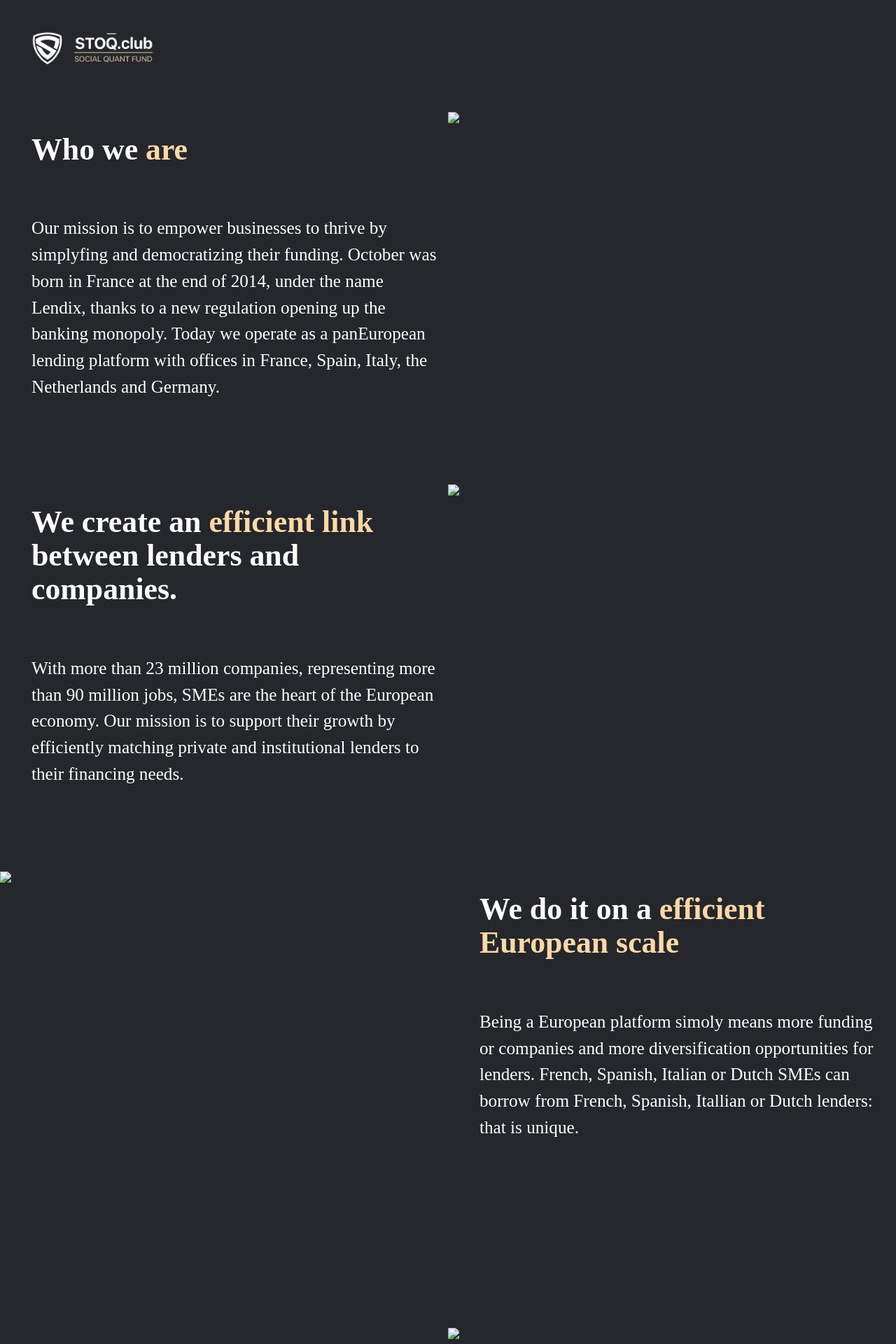
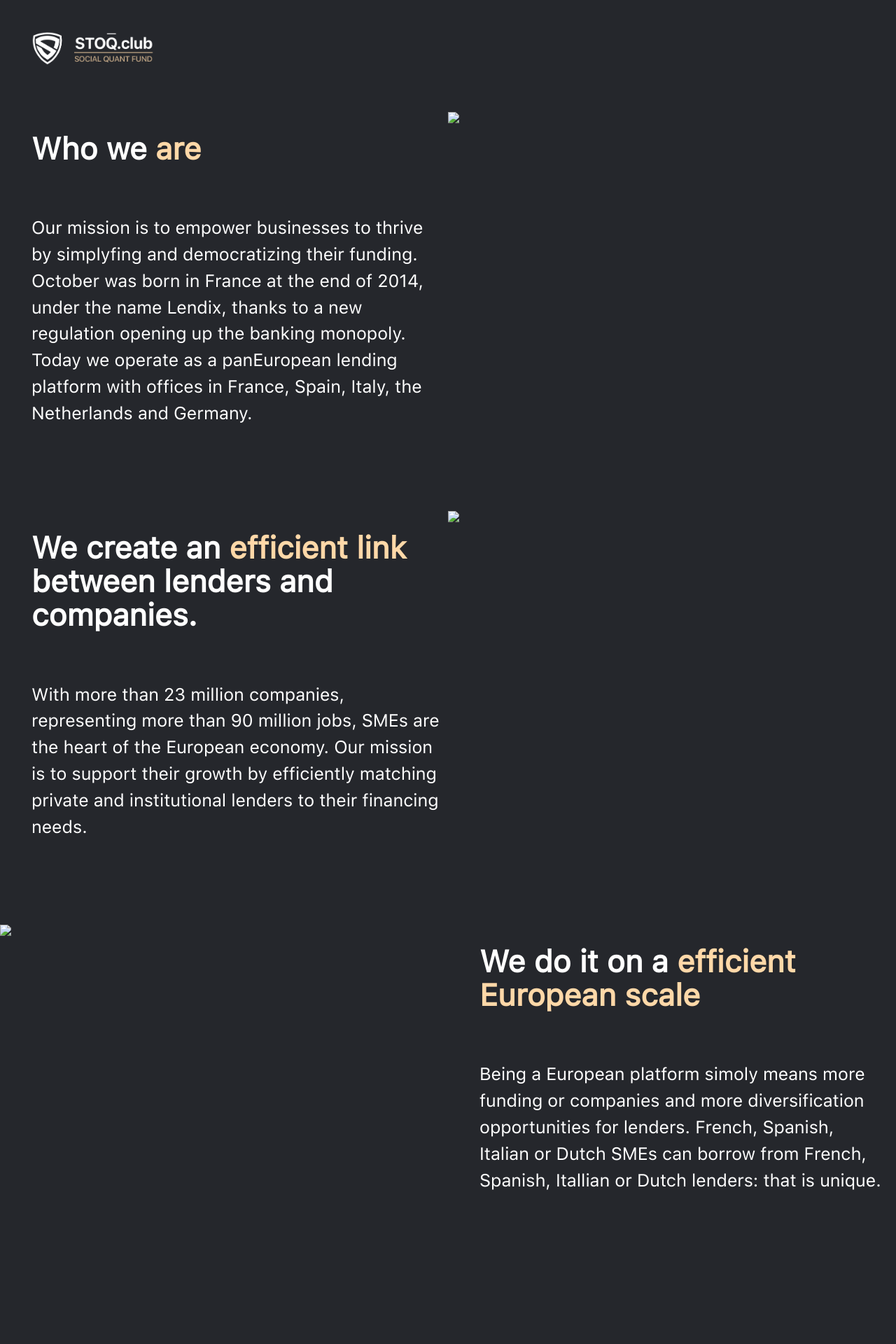
Before and after one commit to stoq-club/stoq-club.github.io, a web app: file About.html in a window 1280 px wide. Shown: the top 1920 px of the page at 70% size. Run offline with its HTML, style and script files only (its server is not run), Linux system fonts and the light colour scheme.

Commit message:
fix font

```diff
--- a/css/MaterialIcons.css
+++ b/css/MaterialIcons.css
@@ -5,12 +5,7 @@
     font-weight: 400;
     src: url(../fonts/material-icons.woff2) format('woff2');
   }
-  @font-face {
-    font-family: 'Stoq-font';
-    font-style: normal;
-    font-weight: 400;
-    src: url(../fonts/stoq-font.ttf) format('ttf');
-  }
+
   .material-icons {
     font-family: 'Material Icons';
     font-weight: normal;
--- a/css/style.css
+++ b/css/style.css
@@ -1,17 +1,27 @@
+@font-face {
+    font-family: 'stoq-font';
+    font-style: normal;
+    font-weight: 400;
+    src: url(../fonts/stoq-font.ttf) format('truetype');
+}
+
 body {
     background-color: #25272c;
     font-family: stoq-font;
 }
 
-.about-border{
-    border: 3.5px solid  #ffd8a8;
+.about-border {
+    border: 3.5px solid #ffd8a8;
 }
+
 .stoq-combo {
     background-color: #ffd8a8;
 }
-.stoq-footer{
-background-color: #393c43;
+
+.stoq-footer {
+    background-color: #393c43;
 }
+
 .stoq-combo-text {
     color: #ffd8a8;
 }
```
